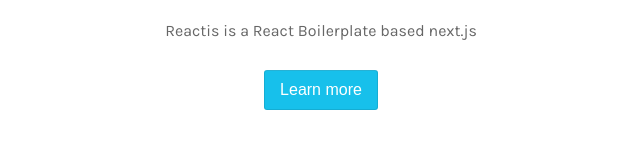
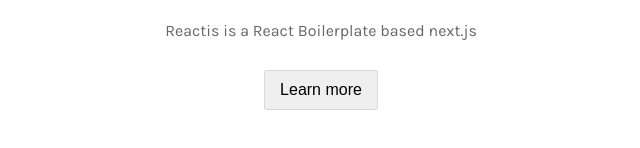
Before and after one commit to dtcteknologi/reactism, a Next.js app: page / in a window 1280 px wide. Shown: the part 408-556 px from the top of the page, without its empty margins (319-959 px from the left). Built offline with nearby package versions, Linux system fonts and the light colour scheme.

Commit message:
Documentation update

```diff
--- a/components/elements/button/index.jsx
+++ b/components/elements/button/index.jsx
@@ -1,20 +1,31 @@
 import { css } from 'emotion'
-import { Color } from 'reactis/utils'
+import { Background } from 'reactis/utils'
 
-const Button = ({ children, ...props }) => {
+const Button = ({ children, color, ...props }) => {
   const style = css`
-    background-color: ${ Color.primary };
-    color: #fff;
+    ${ Background(color) }
     border: 1px solid rgba(0,0,0,.1);
     padding: 10px 15px;
     font-size: 1rem;
     border-radius: 3px;
     outline: none;
+    margin-right: 5px;
     cursor: pointer;
+    transition: all linear .1s;
+    &:last-child {
+      margin-right: 0;
+    }
+		&:hover {
+			box-shadow: 0 5px 30px rgba(0,0,0,.1);
+		}
+		&:active {
+			transform: scale(.98);
+			box-shadow: 0 0 0 rgba(0,0,0,.1);
+		}
   `
 
   return (
-    <button className={ style } { ...props }>{ children }</button>
+    <button className={ style } color={ color } { ...props }>{ children }</button>
   )
 }
 
--- /dev/null
+++ b/components/utilities/_background.jsx
@@ -0,0 +1,57 @@
+import { css } from 'emotion'
+import { Color } from 'reactis/utils'
+
+const Background = (theme) => {
+	switch (theme) {
+		case 'primary':
+			return css`
+        background-color: ${ Color.primary };
+        color: ${ Color.white };
+			`
+			break
+
+		case 'white':
+			return css`
+        background-color: ${ Color.white };
+        color: ${ Color.dark };
+			`
+			break
+
+		case 'info':
+			return css`
+        background-color: ${ Color.info };
+        color: ${ Color.white };
+			`
+			break
+
+		case 'success':
+			return css`
+        background-color: ${ Color.success };
+        color: ${ Color.white };
+			`
+			break
+
+		case 'warning':
+			return css`
+        background-color: ${ Color.warning };
+        color: ${ Color.font_warning };
+			`
+			break
+
+		case 'danger':
+			return css`
+        background-color: ${ Color.danger };
+        color: ${ Color.white };
+			`
+			break
+
+		default:
+			return css`
+        background-color: ${ Color.light };
+				color: ${ Color.dark };
+      `
+			break
+	}
+}
+
+export default Background
--- a/components/utilities/_colors.jsx
+++ b/components/utilities/_colors.jsx
@@ -1,5 +1,12 @@
 const Color = {
-  primary: '#17c0eb'
+  primary: '#17c0eb',
+	success: '#28a745',
+	info: '#17a2b8',
+	warning: '#ffc107',
+	font_warning: '#866710',
+	danger: '#dc3545',
+	body: '#333',
+	white: '#fff'
 }
 
 export default Color
--- a/components/utilities/index.jsx
+++ b/components/utilities/index.jsx
@@ -1 +1,2 @@
+export { default as Background } from "./_background"
 export { default as Color } from "./_colors"
--- a/package.json
+++ b/package.json
@@ -16,8 +16,9 @@
     "url": "git+https://github.com/dtcoss/reactism.git"
   },
   "keywords": [
-    "React",
-    "Nextjs"
+    "react",
+    "boilerplate",
+    "nextjs"
   ],
   "author": "PT. Docotel Teknologi Celebes",
   "license": "ISC",
```
Also changed, not shown: components/elements/button/docz.mdx (+13 -3 lines), pages/docz/index.mdx (+20 -3 lines).
